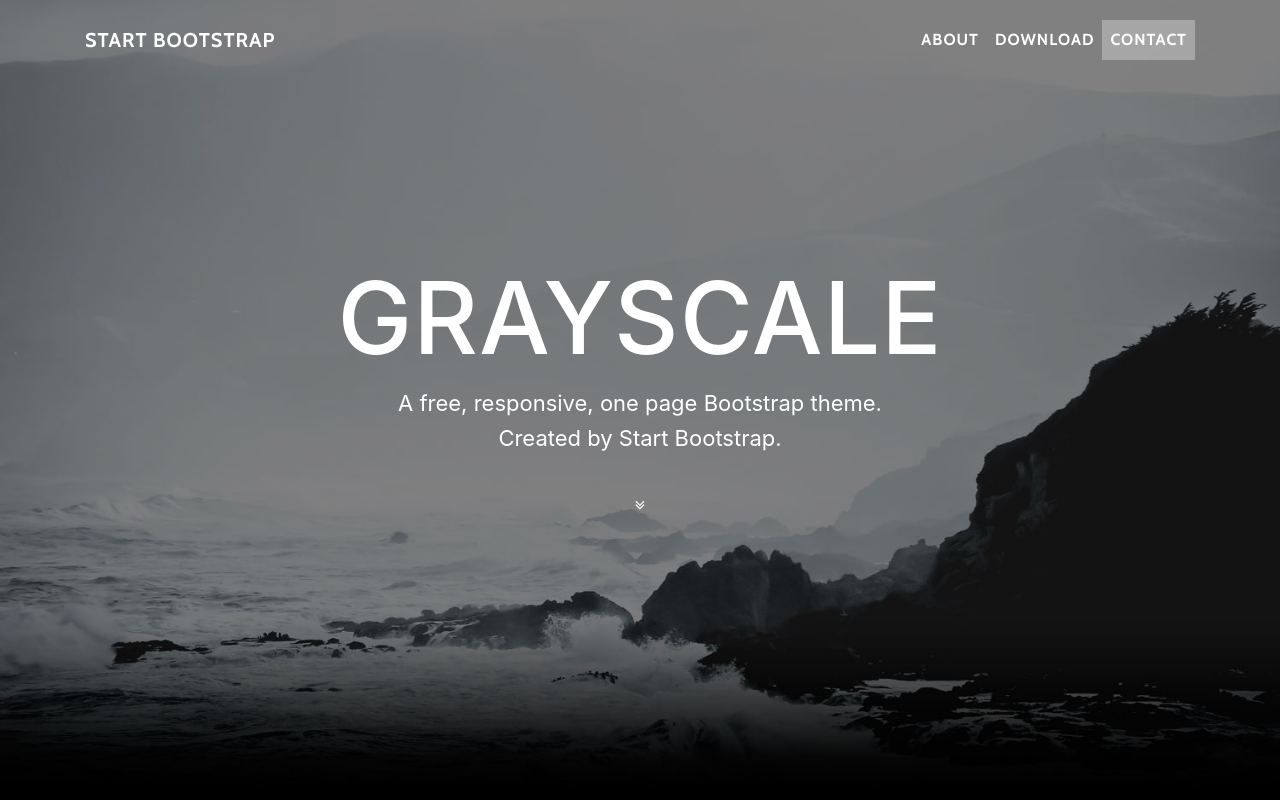
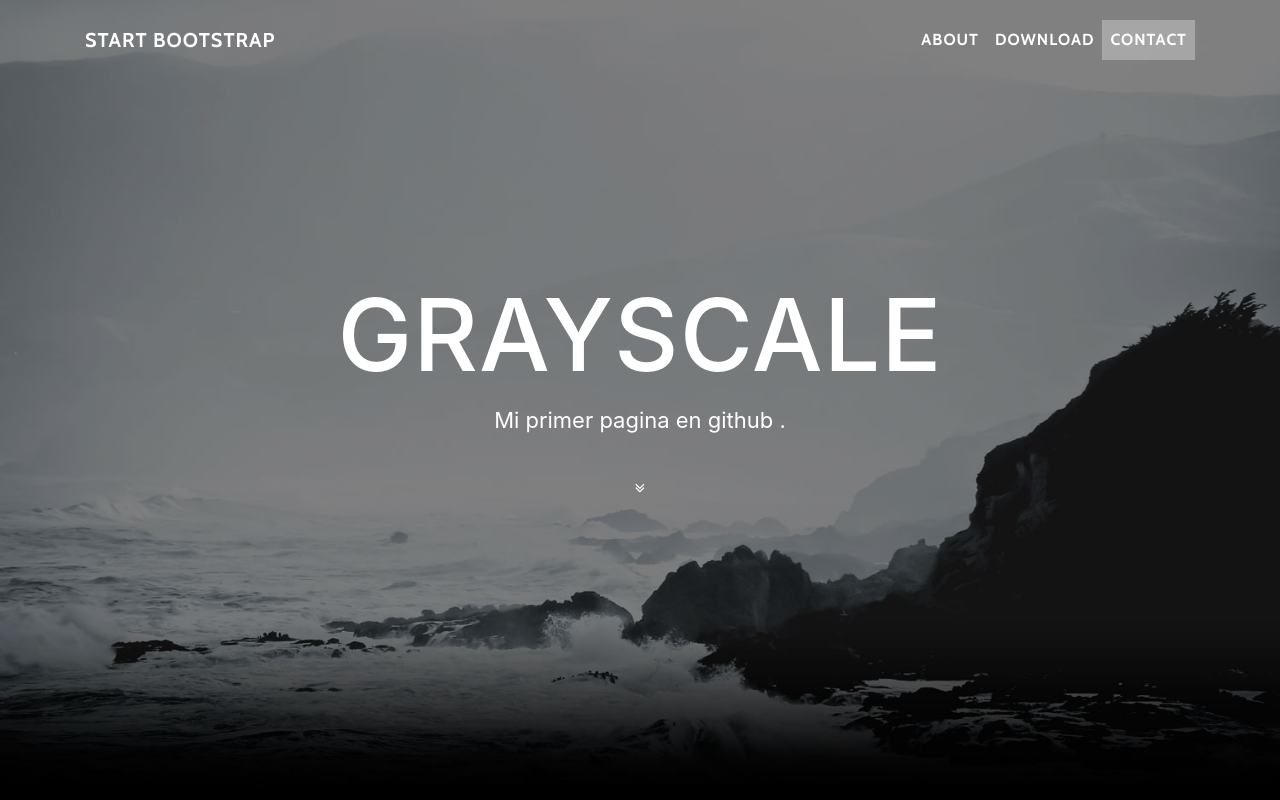
Before and after one commit to luisk19911/heladeriamalu, a website with bundled scripts: page index.html in a window 1280 px wide. Shown: the top 800 px of the page. Built offline with nearby package versions, Linux system fonts and the light colour scheme.

Commit message:
Update index.html

```diff
--- a/index.html
+++ b/index.html
@@ -56,8 +56,7 @@
           <div class="row">
             <div class="col-lg-8 mx-auto">
               <h1 class="brand-heading">Grayscale</h1>
-              <p class="intro-text">A free, responsive, one page Bootstrap theme.
-                <br>Created by Start Bootstrap.</p>
+              <p class="intro-text">Mi primer pagina en github .</p>
               <a href="#about" class="btn btn-circle js-scroll-trigger">
                 <i class="fa fa-angle-double-down animated"></i>
               </a>
```
